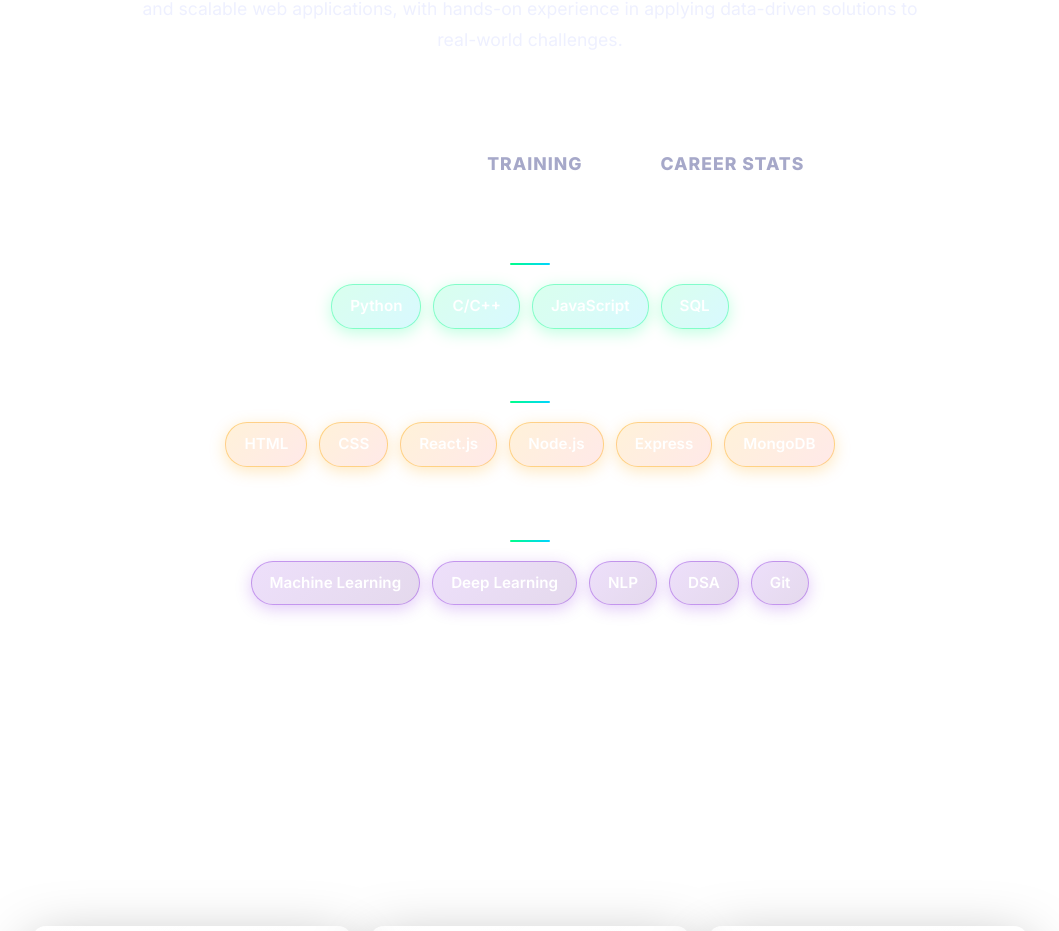
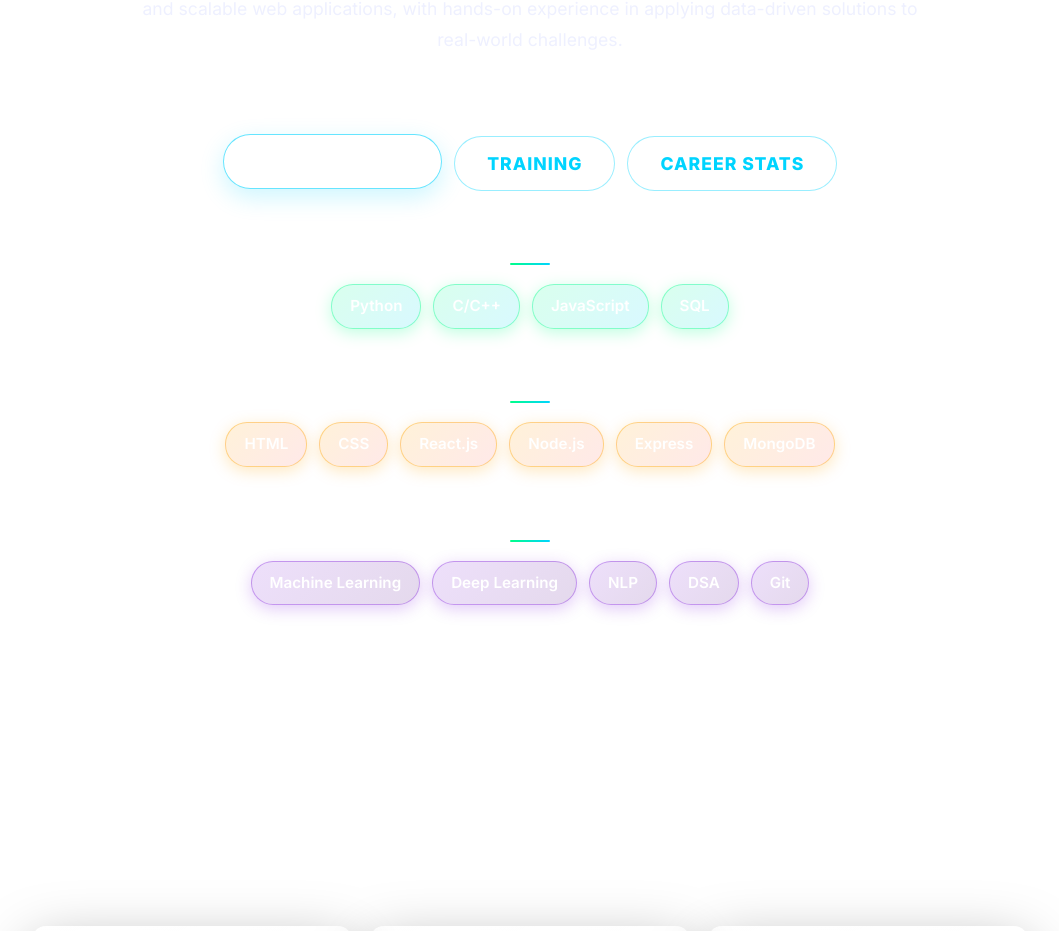
Before and after one commit to Shreyyaansh/Shreyansh-Portfolio, a React (Vite) app: page / in a window 1280 px wide. Shown: the part 1114-2045 px from the top of the page, without its empty margins (110-1169 px from the left). Built offline with nearby package versions, Linux system fonts and the light colour scheme.

Commit message:
fixed buttons text color

```diff
--- a/src/portfolio.css
+++ b/src/portfolio.css
@@ -178,9 +178,9 @@ html, body {
 
 .slider__tab {
   padding: 16px 32px;
-  border: 1px solid rgba(255, 255, 255, 0.3);
+  border: 1px solid rgba(0, 212, 255, 0.4);
   background: rgba(255, 255, 255, 0.08);
-  color: var(--muted);
+  color: #00d4ff;
   border-radius: 30px;
   font-weight: 700;
   font-size: 1.1rem;
@@ -219,10 +219,11 @@ html, body {
 
 .slider__tab.active,
 .slider__tab:hover {
-  background: rgba(255, 255, 255, 0.1);
+  background: rgba(255, 255, 255, 0.12);
   color: transparent;
-  border-color: rgba(255, 255, 255, 0.3);
+  border-color: rgba(0, 212, 255, 0.6);
   transform: translateY(-2px);
+  box-shadow: 0 8px 25px rgba(0, 212, 255, 0.2);
 }
 
 /* Show hover text on hover */
@@ -240,7 +241,7 @@ html, body {
 
 /* Ensure smooth transition back when not hovering */
 .slider__tab:not(:hover) {
-  color: var(--muted);
+  color: #00d4ff;
   transition-delay: 0s;
 }
 
```
